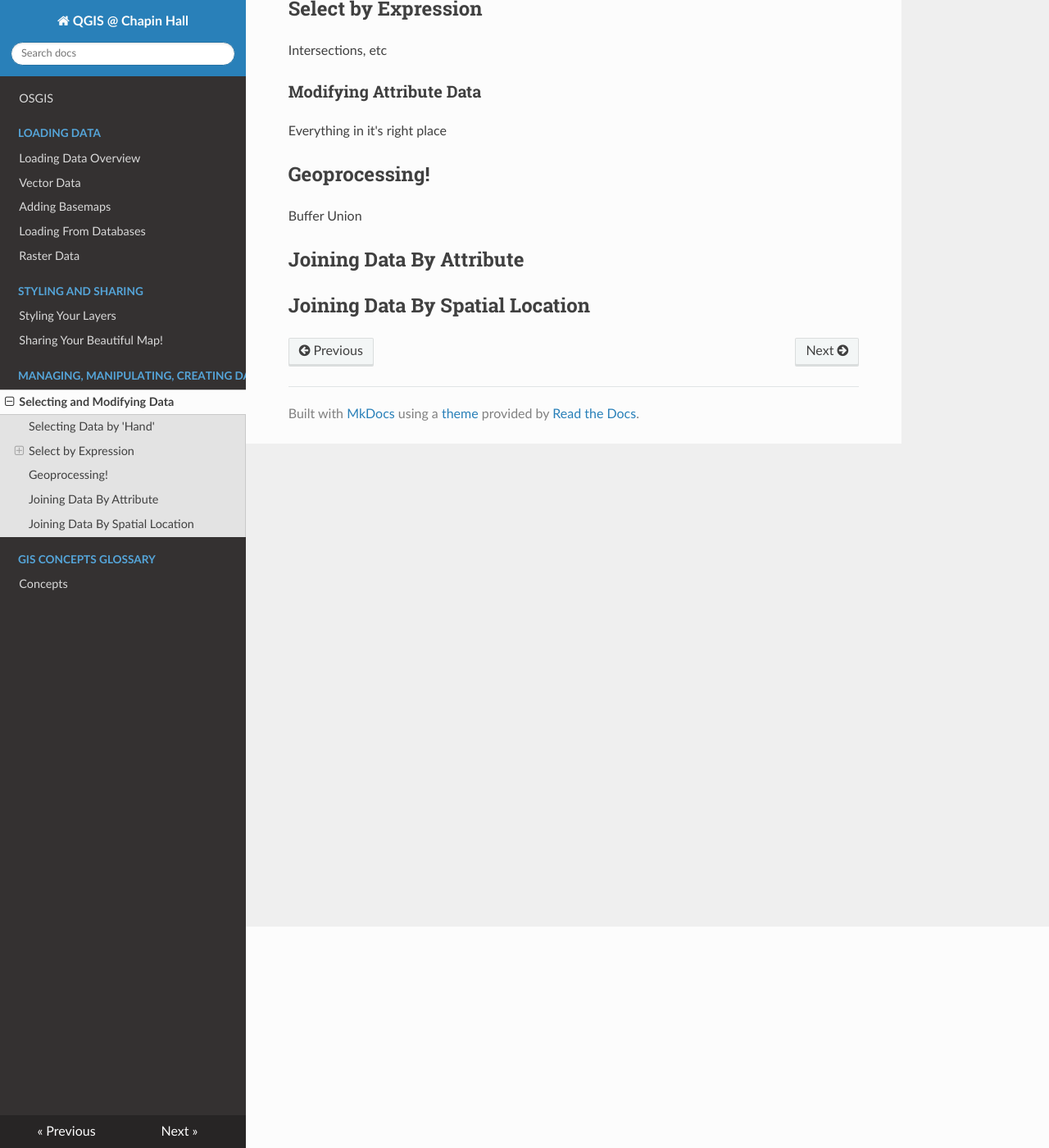
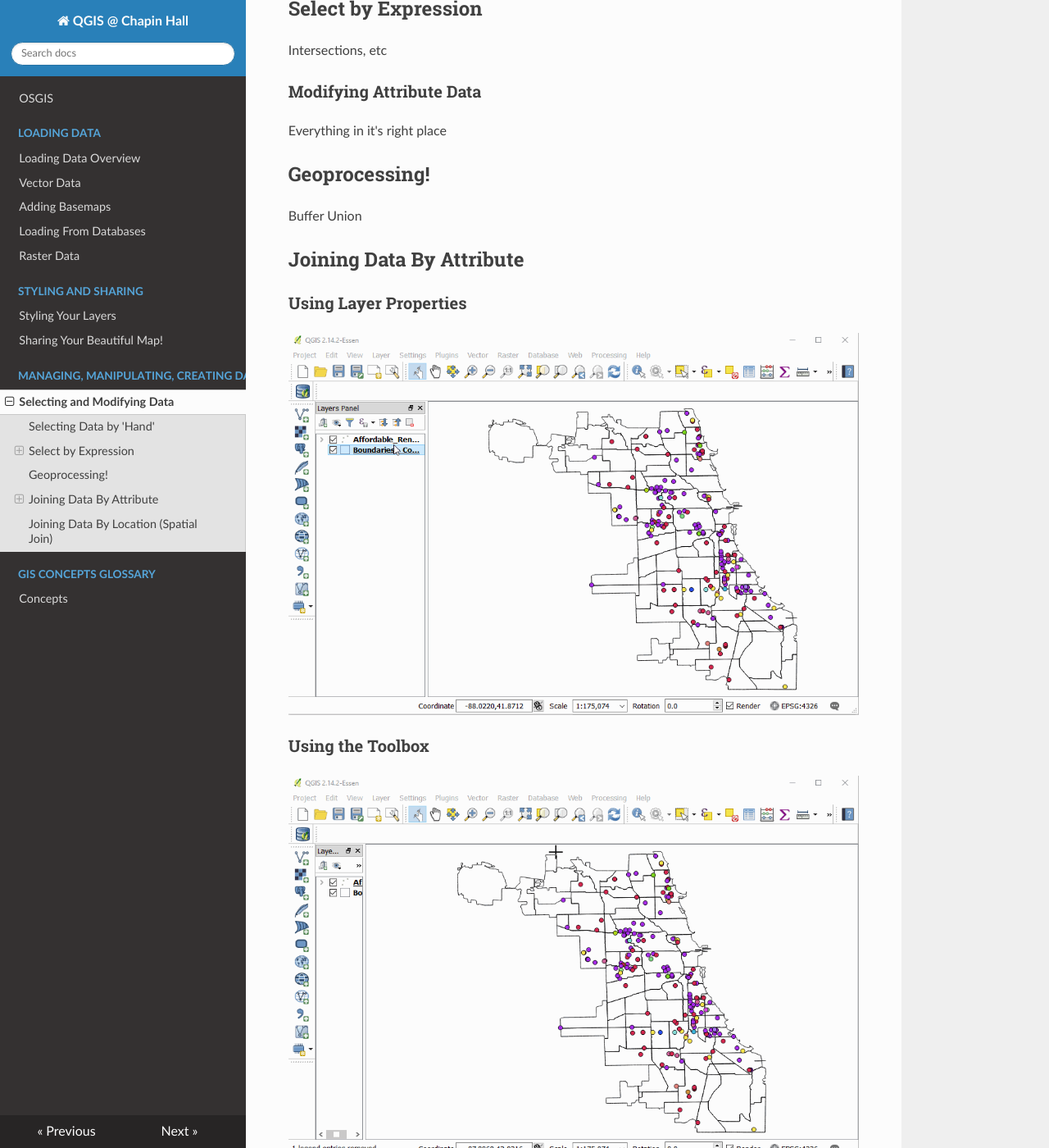
Before and after one commit to easherma/OSGIS, an MkDocs documentation site: the page built from docs/Selecting_and_Modifying Data.md, in a window 1280 px wide and 1400 px high, scrolled down 270 px. Shown: the whole window at 82% size. Built offline with MkDocs 1.6.1, drawn with Linux system fonts in a browser that asks for light colours; nearby versions of some CDN libraries; old or Windows-style settings are respelled for this version of MkDocs; some of the changed text lies outside the part shown.

Commit message:
more videos

```diff
--- a/docs/Selecting_and_Modifying Data.md
+++ b/docs/Selecting_and_Modifying Data.md
@@ -16,5 +16,10 @@ Buffer
 Union
 
 ## Joining Data By Attribute
+### Using Layer Properties
+![](video/joinAttributes1.gif)
+### Using the Toolbox
+![](video/joinAttributes2.gif)
 
-## Joining Data By Spatial Location
+## Joining Data By Location (Spatial Join)
+![](video/spatialJoin.gif)
```
Also changed, not shown: docs/Concepts.md (+2 -0 lines), docs/loading_basemaps_and_other_external_data.md (+4 -1 lines), docs/loading_from_DB.md (+6 -0 lines), docs/loading_raster_data.md (+4 -0 lines), docs/video/installPlugin1.gif (added), docs/video/joinAttributes1.gif (added), docs/video/joinAttributes2.gif (added), docs/video/loadDB1.gif (added), docs/video/loadDB2.gif (added), docs/video/loadOSM.gif (added), docs/video/spatialJoin.gif (added), 1 other file.
